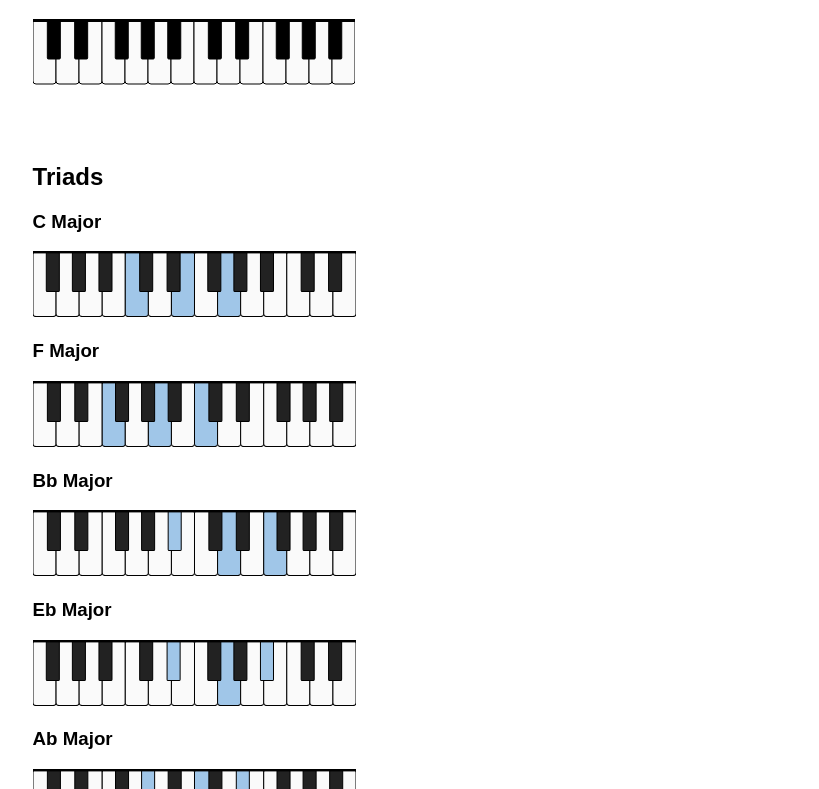
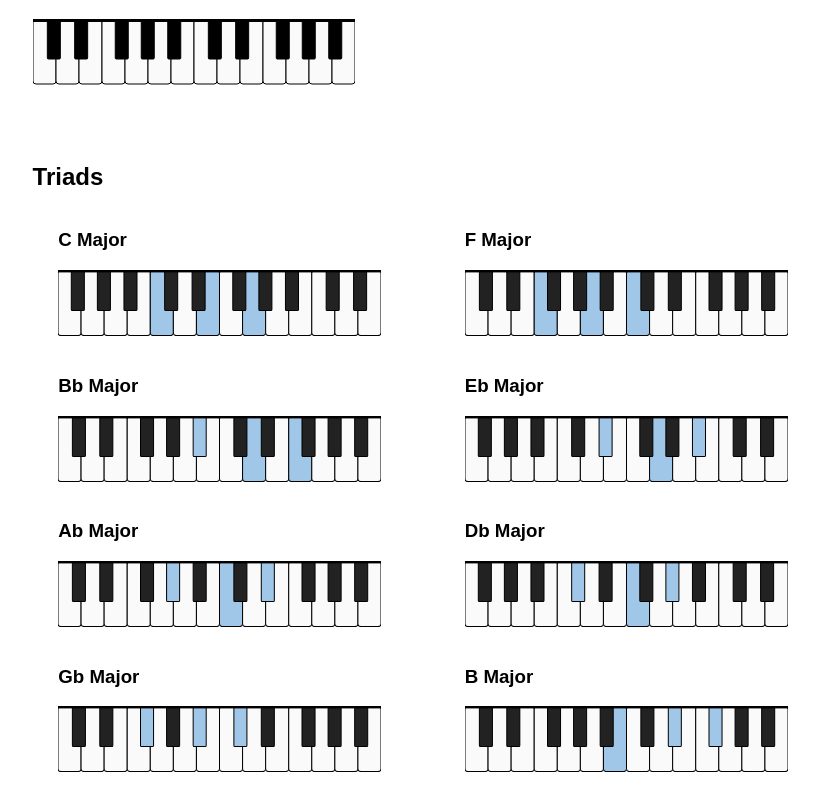
Before and after one commit to amypellegrini/piano-chord-charts, a website: page docs/index.html in a window 1280 px wide. Shown: the part 61-850 px from the top of the page, without its empty margins (217-1036 px from the left). Drawn offline with Linux system fonts and the light colour scheme.

Commit message:
docs: improve layout and styling

```diff
--- a/docs/index.html
+++ b/docs/index.html
@@ -7,6 +7,17 @@
       width: 61vw;
       margin: auto;
     }
+
+    .container {
+      display: flex;
+      flex-wrap: wrap;
+      justify-content: space-around;
+      margin: 0 -1rem;
+    }
+
+    .chord-chart {
+      margin: 0 0.5rem 1rem;
+    }
   </style>
 </head>
 <body>
@@ -14,29 +25,55 @@
   <img src="./library/compact/keyboard.svg" />
   <section>
     <h2>Triads</h2>
+    <div class="container">
+      <div class="chord-chart">
         <h3>C Major</h3>
         <img src="./library/compact/triads/C_Major.svg" />
+      </div>
+      <div class="chord-chart">
         <h3>F Major</h3>
         <img src="./library/compact/triads/F_Major.svg" />
+      </div>
+      <div class="chord-chart">
         <h3>Bb Major</h3>
         <img src="./library/compact/triads/Bb_Major.svg" />
+      </div>
+      <div class="chord-chart">
         <h3>Eb Major</h3>
         <img src="./library/compact/triads/Eb_Major.svg" />
+      </div>
+      <div class="chord-chart">
         <h3>Ab Major</h3>
         <img src="./library/compact/triads/Ab_Major.svg" />
+      </div>
+      <div class="chord-chart">
         <h3>Db Major</h3>
         <img src="./library/compact/triads/Db_Major.svg" />
+      </div>
+      <div class="chord-chart">
         <h3>Gb Major</h3>
         <img src="./library/compact/triads/Gb_Major.svg" />
+      </div>
+      <div class="chord-chart">
         <h3>B Major</h3>
         <img src="./library/compact/triads/B_Major.svg" />
+      </div>
+      <div class="chord-chart">
         <h3>E Major</h3>
         <img src="./library/compact/triads/E_Major.svg" />
+      </div>
+      <div class="chord-chart">
         <h3>A Major</h3>
         <img src="./library/compact/triads/A_Major.svg" />
+      </div>
+      <div class="chord-chart">
         <h3>D Major</h3>
         <img src="./library/compact/triads/D_Major.svg" />
+      </div>
+      <div class="chord-chart">
         <h3>G Major</h3>
         <img src="./library/compact/triads/G_Major.svg" />
+      </div>
+    </div>
   </section>
-</body>
+</bdy>
```
Lines whose indentation alone changed are shown as unchanged.
